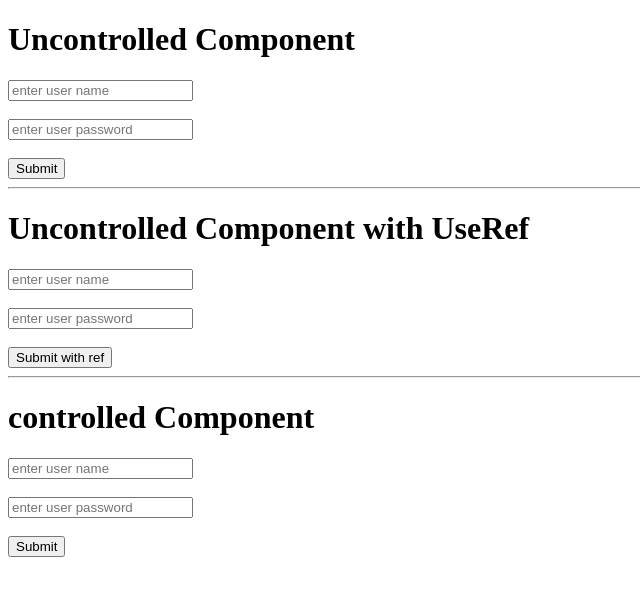
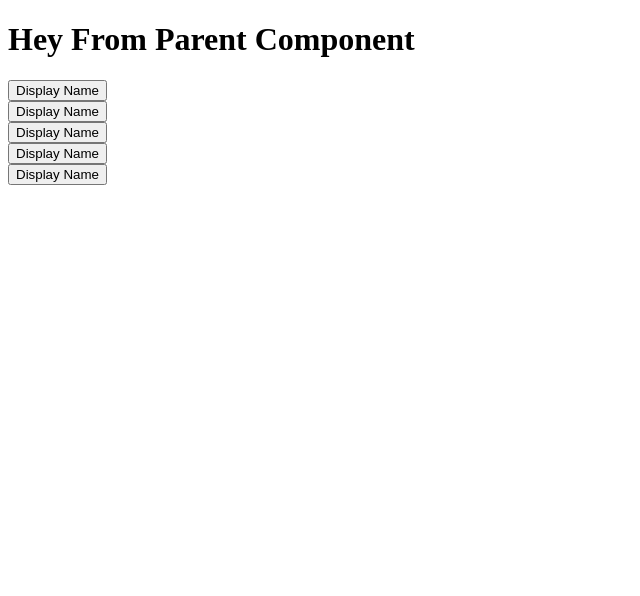
Before and after one commit to saeedali780/learn-react, a React (Vite) app: page / in a window 1280 px wide. Shown: the top 596 px of the page, without its empty margins (0-640 px from the left). Built offline with nearby package versions, Linux system fonts and the light colour scheme.

Commit message:
Pass Function in Component as Props

```diff
--- a/src/App.jsx
+++ b/src/App.jsx
@@ -1,71 +1,19 @@
-import React, { useRef, useState } from 'react'
+import React from 'react';
+import MyChild from './MyChild';
+
 
 const App = () => {
-
-  const userNameRef = useRef();
-  const userPasswordRef = useRef();
-
-
-
-
-  const [username,setUserName] = useState("");
-  const [userPassword,setUserPassword] = useState("");
-
-  const submitHandler = (e)=>{
-    e.preventDefault()
-    const user = document.querySelector("#username").value;
-    const password = document.querySelector("#password").value;
-    console.log(user,password);
-  };
-  const controledHandler = (e)=>{
-    e.preventDefault();
-    console.log(username,userPassword);
-  }
-  const submitHandlerRef = (e)=>{
-    e.preventDefault();
-    const user  = userNameRef.current.value;
-    const password = userPasswordRef.current.value;
-    console.log(user,password);
-
-
-  }
+ const myFun = (userName)=>{
+  alert(userName)
+ }
   return (
     <div>
-      <h1>Uncontrolled Component</h1>
-      <form onSubmit={submitHandler}>
-
-        <input type="text" id='username'  placeholder='enter user name'/>
-        <br/><br/>
-        <input type="password" id='password'  placeholder='enter user password'/>
-        <br/><br/>
-        <button>
-          Submit
-        </button>
-      </form>
-      <hr/>
-
-      <h1>Uncontrolled Component with UseRef</h1>
-      <form onSubmit={submitHandlerRef}>
-        <input ref={userNameRef} type="text"   placeholder='enter user name'/>
-        <br/><br/>
-        <input ref={userPasswordRef} type="password"  placeholder='enter user password'/>
-        <br/><br/>
-        <button>
-          Submit with ref
-        </button>
-      </form>
-      <hr/>
-
-<h1>controlled Component</h1>
-<form onSubmit={controledHandler}>
-  <input type="text"  onChange={(e)=>setUserName(e.target.value)}  placeholder='enter user name'/>
-  <br/><br/>
-  <input type="password" onChange={(e)=>setUserPassword(e.target.value)}  placeholder='enter user password'/>
-  <br/><br/>
-  <button>
-    Submit
-  </button>
-</form>
+      <h1>Hey From Parent Component</h1>
+    <MyChild myFun={myFun} myName="Muhammad " />
+    <MyChild myFun={myFun} myName=" Ali" />
+    <MyChild myFun={myFun} myName="Khan" />
+    <MyChild myFun={myFun} myName="Boss" />
+    <MyChild myFun={myFun} myName="Haider Ali" />
     </div>
   )
 }
--- /dev/null
+++ b/src/MyChild.jsx
@@ -0,0 +1,11 @@
+import React from 'react'
+
+const MyChild = ({myFun,myName}) => {
+  return (
+    <div>
+      <button onClick={()=>myFun(myName)}>Display Name</button>
+    </div>
+  )
+}
+
+export default MyChild
```
